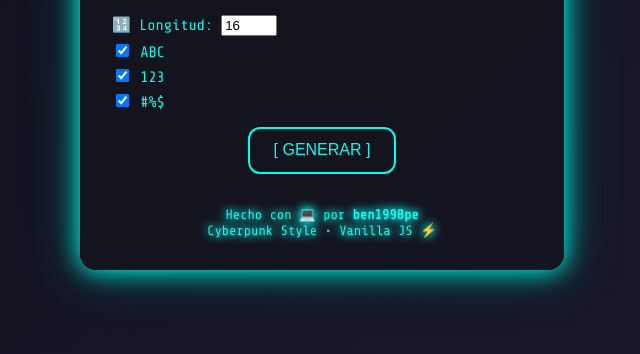
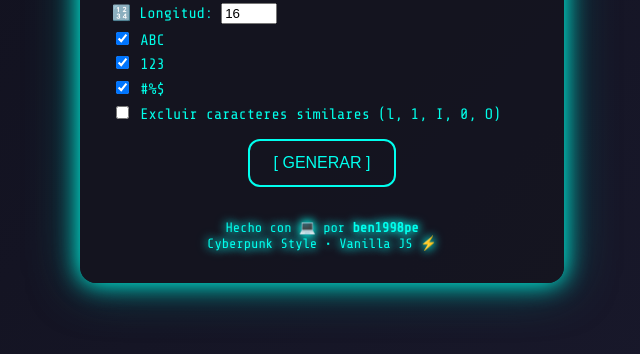
Before and after one commit to ben1998pe/cyber-password-generator, a plain HTML site: page index.html in a window 1280 px wide. Shown: the part 340-694 px from the top of the page, without its empty margins (318-958 px from the left). Drawn offline with nearby package versions, Linux system fonts and the light colour scheme.

Commit message:
Agregar checkbox para excluir caracteres similares

```diff
--- a/index.html
+++ b/index.html
@@ -45,11 +45,13 @@
     </div>
 
     <div class="options">
-      <label>🔢 Longitud: <input type="number" id="length" min="4" max="50" value="16" /></label>
-      <label><input type="checkbox" id="uppercase" checked /> ABC</label>
-      <label><input type="checkbox" id="numbers" checked /> 123</label>
-      <label><input type="checkbox" id="symbols" checked /> #%$</label>
-    </div>
+  <label>🔢 Longitud: <input type="number" id="length" min="4" max="50" value="16" /></label>
+  <label><input type="checkbox" id="uppercase" checked /> ABC</label>
+  <label><input type="checkbox" id="numbers" checked /> 123</label>
+  <label><input type="checkbox" id="symbols" checked /> #%$</label>
+  <label><input type="checkbox" id="excludeSimilar" /> Excluir caracteres similares (l, 1, I, 0, O)</label>
+</div>
+
 
     <button id="generateBtn">[ GENERAR ]</button>
 
```
